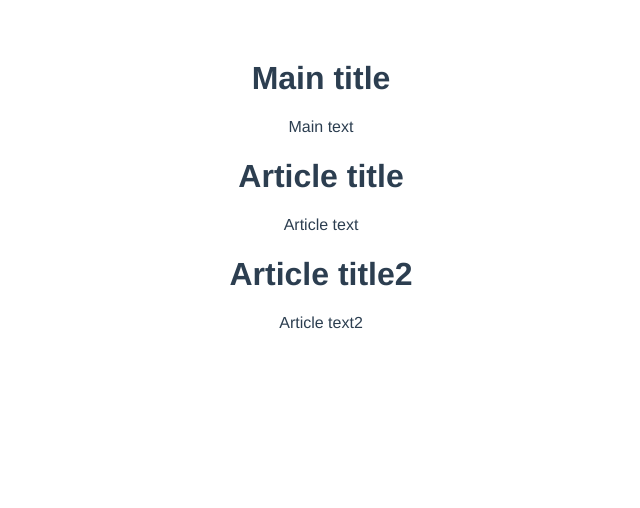
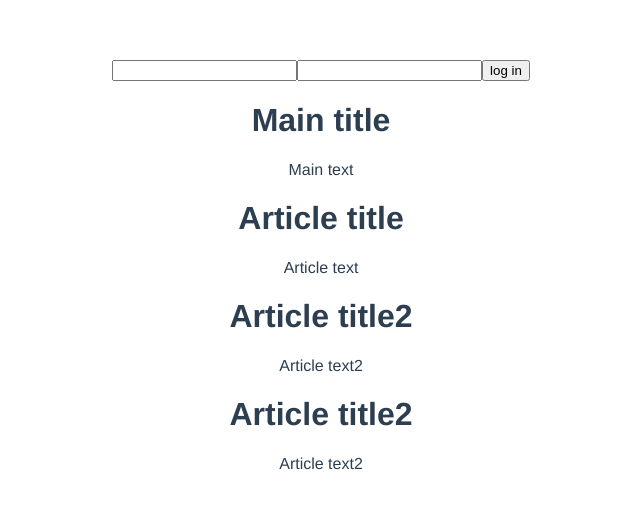
Before and after one commit to okedo/Vue-blog, a Vue app: page / in a window 1280 px wide. Shown: the top 508 px of the page, without its empty margins (319-959 px from the left). Built offline with nearby package versions, Linux system fonts and the light colour scheme; no server answers.

Commit message:
added login form

```diff
--- a/src/common/store.js
+++ b/src/common/store.js
@@ -1,18 +1,19 @@
-import Vue from 'vue';
-import Vuex from 'vuex';
+import Vue from "vue";
+import Vuex from "vuex";
 
 Vue.use(Vuex);
 
 const mainPage = {
   state: {
     mainPage: {
-            title: 'Main title',
-            text: 'Main text',
+      title: "Main title",
+      text: "Main text"
     }
   },
   mutations: {
     LOAD_MAIN_PAGE(state) {
-            fetch('/main').then(response => response.json())
+      fetch("/main")
+        .then(response => response.json())
         .then(data => {
           state.mainPage.title = data.title;
           state.mainPage.text = data.text;
@@ -22,38 +23,74 @@ const mainPage = {
   },
   actions: {
     loadMainPage({ commit }) {
-            commit('LOAD_MAIN_PAGE');
+      commit("LOAD_MAIN_PAGE");
     }
   },
   getters: {
     mainPageData(state) {
       return state.mainPage;
     }
+  }
+};
+
+const authentification = {
+  state: {
+    isLogged: false
   },
+  mutations: {
+    LOG_ON(state, credentials) {
+      fetch("logon", {
+        method: "post",
+        body: JSON.stringify(credentials)
+      })
+        .then(response => {
+          return response.json();
+        })
+        .then(data => {
+          state.isLogged = data;
+        });
     }
+  },
+  actions: {
+    logOn({ commit }, credentials) {
+      commit("LOG_ON", credentials);
+    }
+  },
+  getters: {
+    isLogged(state) {
+      return state.isLogged;
+    }
+  }
+};
 
 const articles = {
   state: {
     articles: [
       {
         id: 1,
-                title: 'Article title',
-                text: 'Article text'
+        title: "Article title",
+        text: "Article text"
       },
       {
         id: 2,
-                title: 'Article title2',
-                text: 'Article text2'
+        title: "Article title2",
+        text: "Article text2"
+      },
+      {
+        id: 3,
+        title: "Article title2",
+        text: "Article text2"
       }
     ]
   },
   mutations: {
     ADD_ARTICLE(state, article) {
-            state.articles.push(article)
+      state.articles.push(article);
     },
     LOAD_ARTICLES(state) {
-            fetch('/article').then((resp) => resp.json())
-                .then((response) => {
+      fetch("/article")
+        .then(resp => resp.json())
+        .then(response => {
           state.articles.push(response);
         })
         .catch();
@@ -61,10 +98,10 @@ const articles = {
   },
   actions: {
     addArticle({ commit }, article) {
-            commit('ADD_ARTICLE', article);
+      commit("ADD_ARTICLE", article);
     },
     loadArticles({ commit }) {
-            commit('LOAD_ARTICLES');
+      commit("LOAD_ARTICLES");
     }
   },
   getters: {
@@ -72,8 +109,8 @@ const articles = {
       return state.articles;
     }
   }
-}
+};
 
 export const store = new Vuex.Store({
-    modules: { articles, mainPage }
+  modules: { articles, mainPage, authentification }
 });
--- a/src/components/Article.vue
+++ b/src/components/Article.vue
@@ -13,9 +13,6 @@ export default {
   props: ["article"],
   data() {
     return this.$store.getters.articles[this.articleId];
-  },
-  created () {
-    this.$store.dispatch('loadArticles');
   }
 };
 </script>
--- /dev/null
+++ b/src/components/Auth.vue
@@ -0,0 +1,27 @@
+<template>
+  <div>
+   <input type="text" v-model="login" name="login" id="login">
+   <input type="password" v-model="password" name="password" id="password">
+   <button v-on:click="logOn">log in</button>
+  </div>
+</template>
+
+<script>
+export default {
+  name: "Auth",
+  data() {
+    return { login: "", password: "" };
+  },
+  methods: {
+    logOn() {
+      this.$store.dispatch("logOn", {
+        login: this.login,
+        password: this.password
+      });
+    }
+  }
+};
+</script>
+
+<style scoped>
+</style>
--- a/src/components/MainPage.vue
+++ b/src/components/MainPage.vue
@@ -1,5 +1,8 @@
 <template>
   <div>
+    <div>
+      <Auth/>
+    </div>
     <h1>
       {{title}}
     </h1>
@@ -12,17 +15,20 @@
 
 <script>
 import Article from "./Article.vue";
+import Auth from "./Auth.vue";
 
 export default {
   name: "MainPage",
   components: {
-    Article
+    Article,
+    Auth
   },
   data() {
     return this.$store.getters.mainPageData;
   },
-  created () {
-    this.$store.dispatch('loadMainPage');
+  created() {
+    this.$store.dispatch("loadMainPage");
+    this.$store.dispatch("loadArticles");
   }
 };
 </script>
```
Lines whose indentation alone changed are shown as unchanged.
